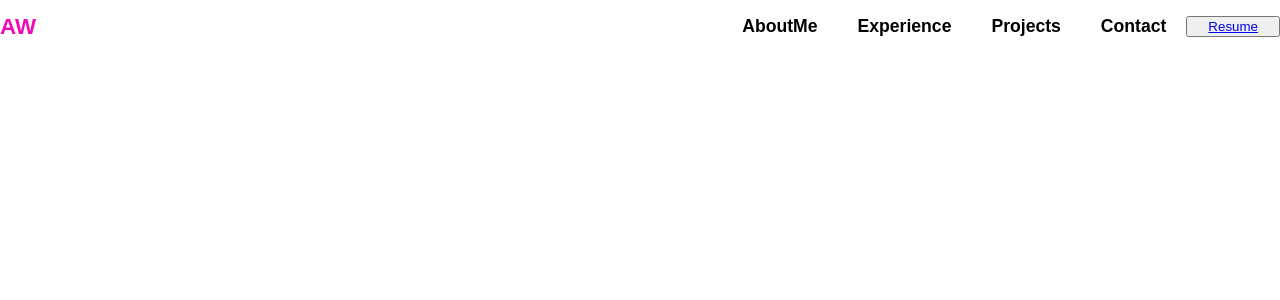
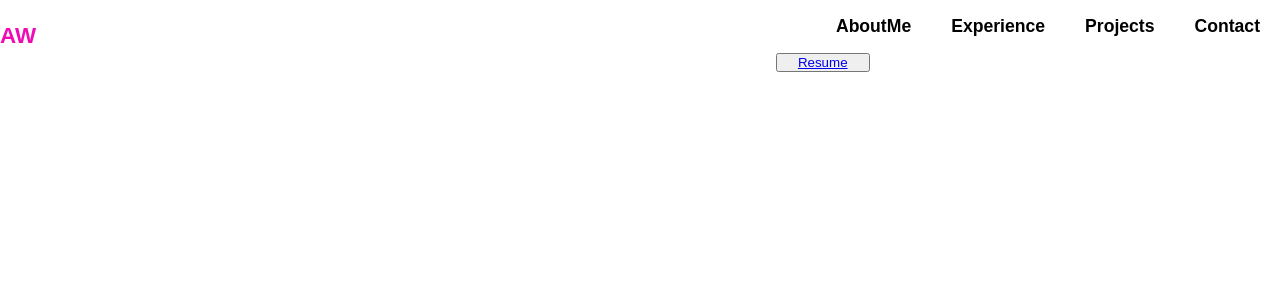
Before and after one commit to AgnesWangechi/Agnes-Wangechi, a React (Create React App) app: page / in a window 1280 px wide. Shown: the top 300 px of the page. Built offline with nearby package versions, Linux system fonts and the light colour scheme.

Commit message:
Navbar change

```diff
--- a/src/Components/Navbar.jsx
+++ b/src/Components/Navbar.jsx
@@ -6,14 +6,14 @@ const Navbar = () => {
     <div>
         <nav id="navbar">
             <a href="index.html" class="logo">AW</a>
-            <div>
+            <div id="nav-items">
                 <ul>
                     <li><a href="index.html">AboutMe</a></li>
                     <li><a href="index.html">Experience</a></li>
                     <li><a href="index.html">Projects</a></li>
                     <li><a href="index.html">Contact</a></li>
-                    <button><a href="index.html">Resume</a></button>
                 </ul>
+                <button><a href="index.html">Resume</a></button>
             </div>
         </nav>
     </div>
```
